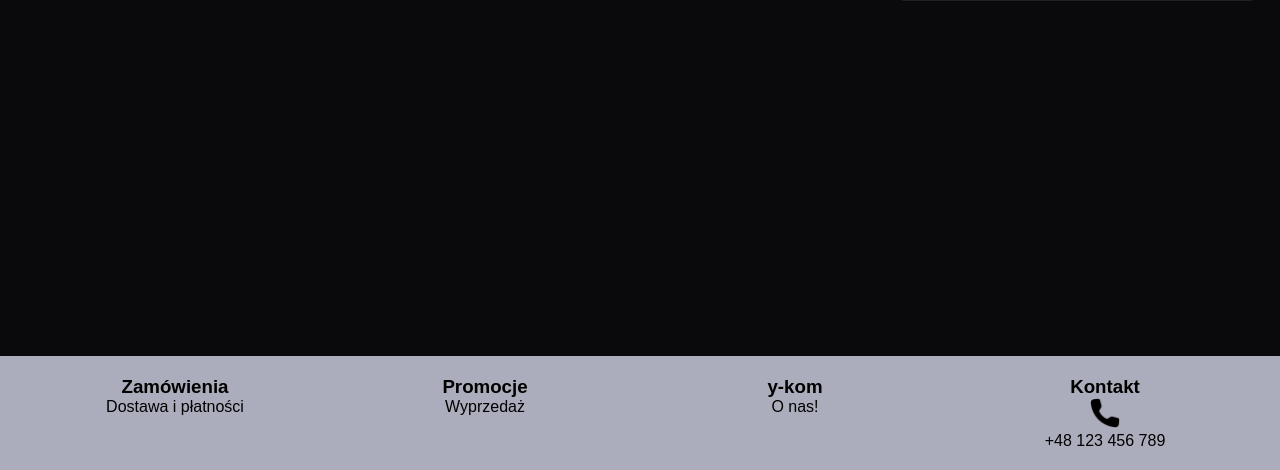
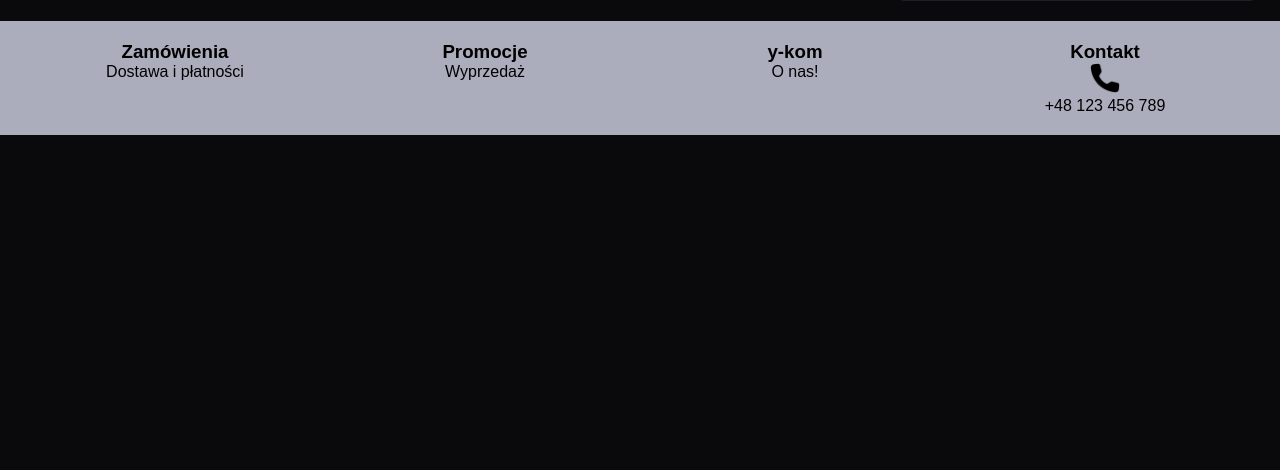
Before and after one commit to CrazyGagaga/ykom-sklep, a PHP site: page /koszyk.php in a window 1280 px wide. Shown: the part 330-800 px from the top of the page. Run offline with PHP 8.4, Linux system fonts and the light colour scheme; data that the repository does not hold is empty.

Commit message:
dalej koszykstyl

```diff
--- a/css/koszykstyle.css
+++ b/css/koszykstyle.css
@@ -204,9 +204,10 @@ header h1 {
 /*            FOOTER             */
 /* ============================= */
 footer {
-  position: fixed;
+  position: relative;
   left: 0;
   bottom: 0;
+  top: 100%;
   width: 100%;
   display: flex;
   justify-content: space-between;
--- a/css/style.css
+++ b/css/style.css
@@ -234,6 +234,7 @@ footer {
   left: 0;
   bottom: 0;
   width: 100%;
+  top: 100%;
   display: flex;
   justify-content: space-between;
   padding: 20px;
```
